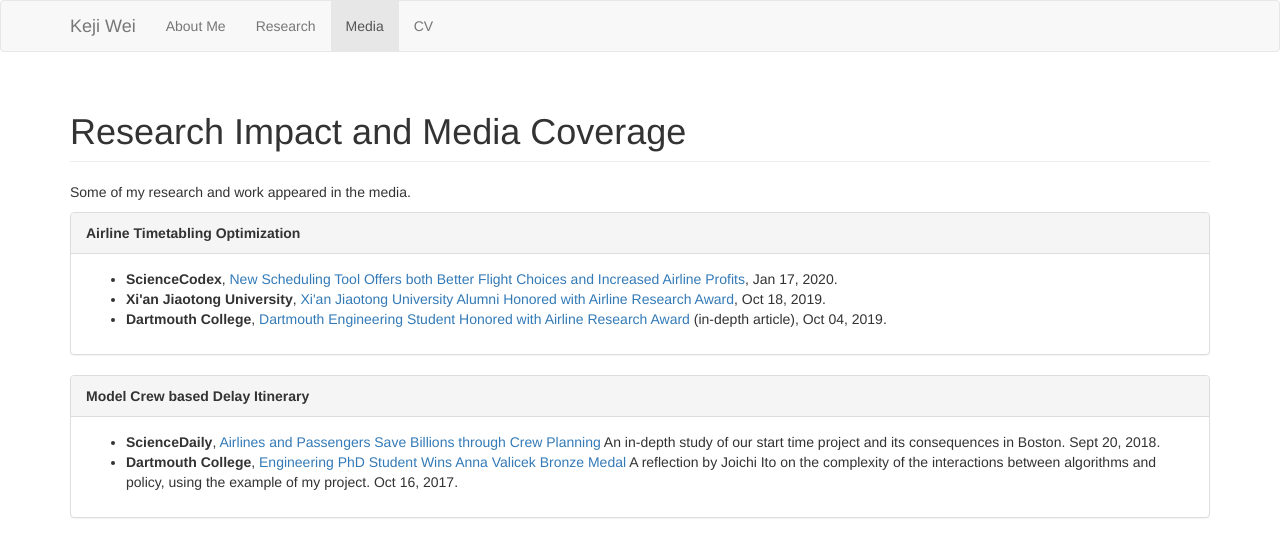
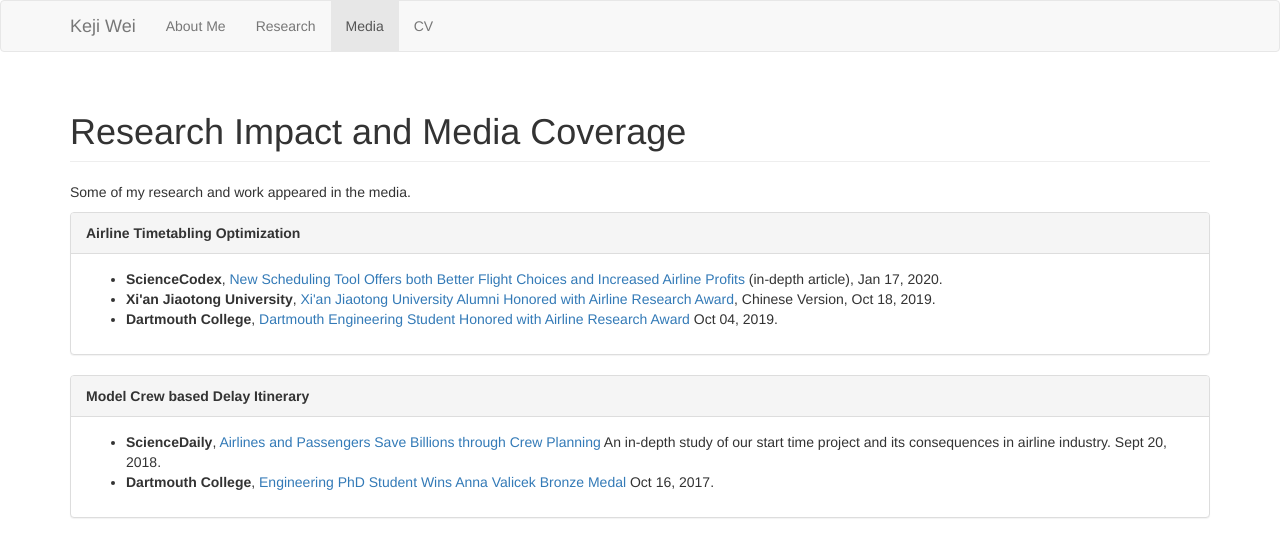
Before and after one commit to kejiwei/kejiwei.github.io, a Jekyll site: the page built from media.html, in a window 1280 px wide. Shown: the top 557 px of the page. Built offline with Jekyll 4.4.1, drawn with Linux system fonts in a browser that asks for light colours.

Commit message:
1ST Version

```diff
--- a/media.html
+++ b/media.html
@@ -14,17 +14,17 @@ tabname: Media
     <ul>
         <li>
           <strong>ScienceCodex</strong>,
-          <a href="https://www.sciencecodex.com/new-scheduling-tool-offers-both-better-flight-choices-and-increased-airline-profits-638772">New Scheduling Tool Offers both Better Flight Choices and Increased Airline Profits</a>,
+          <a href="https://www.sciencecodex.com/new-scheduling-tool-offers-both-better-flight-choices-and-increased-airline-profits-638772">New Scheduling Tool Offers both Better Flight Choices and Increased Airline Profits</a> (in-depth article),
           Jan 17, 2020.
         </li>
         <li>
           <strong>Xi'an Jiaotong University</strong>,
-          <a href="http://news.xjtu.edu.cn/info/1032/122229.htm">Xi'an Jiaotong University Alumni Honored with Airline Research Award</a>,
+          <a href="http://news.xjtu.edu.cn/info/1032/122229.htm">Xi'an Jiaotong University Alumni Honored with Airline Research Award</a>, Chinese Version,
           Oct 18, 2019.
         </li>
         <li>
             <strong>Dartmouth College</strong>,
-            <a href="https://engineering.dartmouth.edu/news/dartmouth-engineering-student-honored-with-airline-research-award">Dartmouth Engineering Student Honored with Airline Research Award</a> (in-depth article),
+            <a href="https://engineering.dartmouth.edu/news/dartmouth-engineering-student-honored-with-airline-research-award">Dartmouth Engineering Student Honored with Airline Research Award</a>
             Oct 04, 2019.
         </li>
     </ul>
@@ -36,13 +36,13 @@ tabname: Media
     <ul>
         <li>
             <strong>ScienceDaily</strong>,
-            <a href="https://www.sciencedaily.com/releases/2018/06/180606132740.htm">Airlines and Passengers Save Billions through Crew Planning</a> An in-depth study of our start time project and its consequences in Boston.
+            <a href="https://www.sciencedaily.com/releases/2018/06/180606132740.htm">Airlines and Passengers Save Billions through Crew Planning</a> An in-depth study of our start time project and its consequences in airline industry.
             Sept 20, 2018.
         </li>
         <li>
           <strong>Dartmouth College</strong>,
-          <a href="https://engineering.dartmouth.edu/news/engineering-phd-student-wins-anna-valicek-bronze-medal">Engineering PhD Student Wins Anna Valicek Bronze Medal</a> A reflection by Joichi Ito on the complexity of the interactions between algorithms and policy, using the example of my project.
-         Oct 16, 2017.
+          <a href="https://engineering.dartmouth.edu/news/engineering-phd-student-wins-anna-valicek-bronze-medal">Engineering PhD Student Wins Anna Valicek Bronze Medal</a>
+             Oct 16, 2017.
       </li>
     </ul>
   </div>
--- a/research.html
+++ b/research.html
@@ -88,6 +88,8 @@ tabname: Research
                 </p>
                 <p style="text-align: center;">
                   <a href="https://pubsonline.informs.org/doi/10.1287/opre.2018.1763"><button type="button" class="btn btn-primary btn-lg">Get Paper</button><a href="assets/papers/201803taxipaper.pdf"><button type="button" class="btn btn-primary btn-lg">Manuscript</button></a>
+                  <a href="https://agifors.org/resources/Documents/Anna%20Valicek%20Papers/2017/Crew%20Itineraries%20and%20Delays%20in%20the%20NAS_Keji.pdf"><button type="button" class="btn btn-primary btn-lg">Get Manuscript</button></a>
+                  <a href="https://www.sciencedaily.com/releases/2018/06/180606132740.htm"><button type="button" class="btn btn-primary btn-lg">Media Exposure</button></a>
                 </p>
           </div>
         </div>
@@ -115,7 +117,7 @@ tabname: Research
       </div>
     </div>
     <h2>Manuscripts</h2>
-    <div class="panel-group" id="manuscripts">
+    <!--div class="panel-group" id="manuscripts">
       <div class="panel panel-default">
           <div class="panel-heading">
             <a data-toggle="collapse" data-parent="#manuscripts" href="#collapse2019priceof">
@@ -166,7 +168,7 @@ tabname: Research
             </div>
           </div>
       </div>
-    </div>
+    </div-->
 
     <h2>Other</h2>
     <div class="panel-group" id="other">
```
